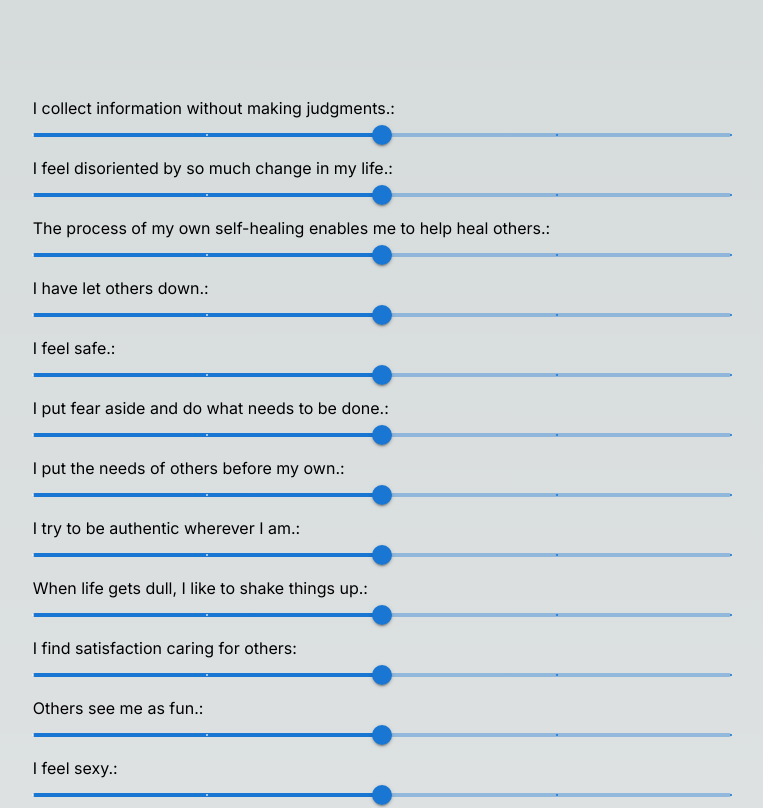
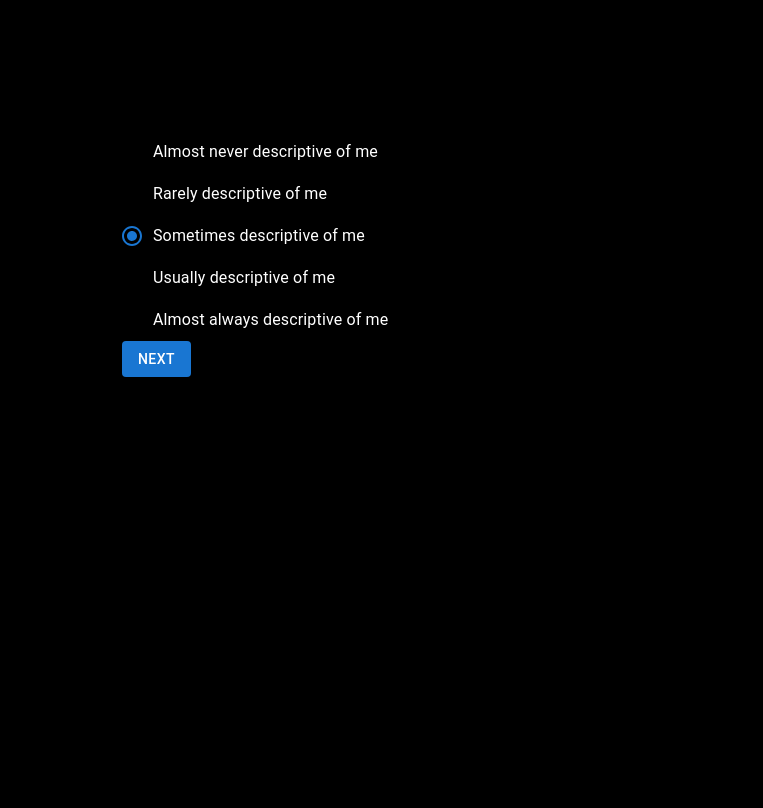
Before and after one commit to yefan/heroic-myth-index, a Next.js app: page / in a window 1280 px wide. Shown: the top 808 px of the page, without its empty margins (258-1021 px from the left). Built offline with nearby package versions, Linux system fonts and the light colour scheme.

Commit message:
changed questionaire style

```diff
--- a/src/app/_components/HeroicIndexQuestion.tsx
+++ b/src/app/_components/HeroicIndexQuestion.tsx
@@ -1,14 +1,18 @@
 "use client";
 import React, {useState} from 'react';
 import QuestionScore from './question-score';
+import { Button } from '@mui/material';
 
 type Props = {
     questions: Array<string>;
 }
 
+const QuestionIndexOffset = 0
+
 const HeroicIndexQuestion = ({questions}: Props) => {
 
     const [questionScores, setQuestionScores] = useState(Array<number>(questions.length).fill(3))
+    const [currentPage, setCurrentPage] = useState(QuestionIndexOffset)
 
     function handleScoreUpdate(index: number){
         return (score: number) => {
@@ -18,11 +22,16 @@ const HeroicIndexQuestion = ({questions}: Props) => {
         };
     }
 
-    const QuestionScoreList = questions.map((question, index) => {
+    const QuestionScoreList = () => {
+        const currentQuestion = currentPage - QuestionIndexOffset;
         return (
-            <QuestionScore key={question} name={question} score={questionScores[index]} onScoreChange={handleScoreUpdate(index)} />
+            <>
+            <QuestionScore name={questions[currentQuestion]} score={questionScores[currentQuestion]} onScoreChange={handleScoreUpdate(currentQuestion)} />
+            {currentPage >= 1 && <Button name="prev" variant="contained" onClick={() => setCurrentPage(currentPage - 1)}>Previous</Button>}
+            <Button name="next" variant="contained" onClick={() => setCurrentPage(currentPage + 1)}>Next</Button>
+            </>
             );
-    });
+    };
 
     const ArchetypeNames = ["Innocent", "Orphan", "Warrior", "Caregiver", "Seeker", "Lover", "Destroyer", "Creator", "Magician", "Ruler", "Sage", "Fool"]
     const ArchetypeIndices = [
@@ -55,8 +64,8 @@ const HeroicIndexQuestion = ({questions}: Props) => {
 
     return (
         <div>
-            {QuestionScoreList}
-            {ArchetypeScoring}
+            {currentPage<QuestionIndexOffset + questions.length && QuestionScoreList()}
+            {currentPage == QuestionIndexOffset + questions.length && ArchetypeScoring}
         </div>
     )
 
--- a/src/app/_components/question-score.tsx
+++ b/src/app/_components/question-score.tsx
@@ -1,6 +1,6 @@
 "use client";
 import React, {useState} from 'react';
-import { Slider } from '@mui/material';
+import { FormControl, FormControlLabel, FormLabel, Radio, RadioGroup, Slider } from '@mui/material';
 
 type Props = {
     name: string;
@@ -10,11 +10,11 @@ type Props = {
 
 const QuestionScore = ({name, score, onScoreChange}: Props) =>{
     const handleChange = (event: any) => {
-        onScoreChange(event.target.value);
+        onScoreChange(parseInt(event.target.value));
     };
     return (
         <div>
-            <div>
+            {/* <div>
                 {name}:
             </div>
             <div>
@@ -29,7 +29,22 @@ const QuestionScore = ({name, score, onScoreChange}: Props) =>{
                 max={5}
                 onChange={handleChange}
                 />
-            </div>
+            </div> */}
+            <FormControl>
+            <FormLabel style={{ fontSize: '24px' }}>{name}</FormLabel>
+            <RadioGroup
+                aria-labelledby="demo-controlled-radio-buttons-group"
+                name="controlled-radio-buttons-group"
+                value={score}
+                onChange={handleChange}
+            >
+                <FormControlLabel value="1" control={<Radio />} label="Almost never descriptive of me" />
+                <FormControlLabel value="2" control={<Radio />} label="Rarely descriptive of me" />
+                <FormControlLabel value="3" control={<Radio />} label="Sometimes descriptive of me" />
+                <FormControlLabel value="4" control={<Radio />} label="Usually descriptive of me" />
+                <FormControlLabel value="5" control={<Radio />} label="Almost always descriptive of me" />
+            </RadioGroup>
+            </FormControl>
         </div>
     )
 }
--- a/src/app/globals.css
+++ b/src/app/globals.css
@@ -8,7 +8,7 @@
   --background-end-rgb: 255, 255, 255;
 }
 
-@media (prefers-color-scheme: dark) {
+@media (prefers-color-scheme: light) {
   :root {
     --foreground-rgb: 255, 255, 255;
     --background-start-rgb: 0, 0, 0;
```
